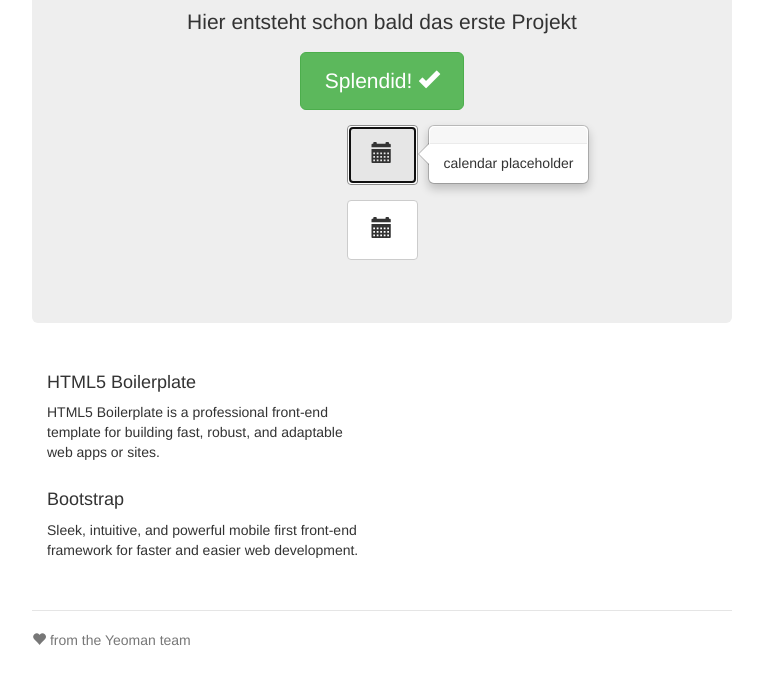
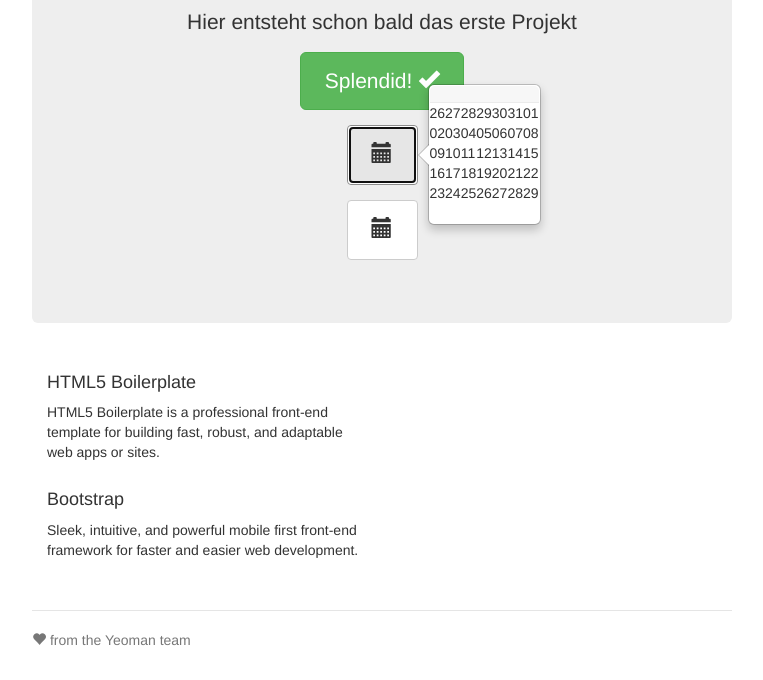
Before and after one commit to nico1510/karstel, a website: page app/index.html in a window 1280 px wide. Both pictures are taken after a click on the button 640 px from the left and 404 px from the top of the page. Shown: the part 250-930 px from the top of the page, without its empty margins (258-1021 px from the left). Drawn offline with nearby package versions, Linux system fonts and the light colour scheme; files that its build step writes are made by us from their sources.

Commit message:
started work on calendar

```diff
--- a/app/index.html
+++ b/app/index.html
@@ -41,8 +41,9 @@
         <div id="calendar-template" class="popover right" role="tooltip" style="display: none">
           <div class="arrow"></div>
           <h3 class="popover-title"></h3>
-          <div id="calendar-content" class="popover-content">
-            calendar placeholder
+          <div class="calendar-content" class="popover-content">
+            <table class="table table-hover">
+            </table>
           </div>
         </div>
       </div>
--- a/app/scripts/main.js
+++ b/app/scripts/main.js
@@ -1,19 +1,43 @@
 "use strict";
 
+
+function daysInMonthToHtml(date) {
+  var htmlString = '';
+  for (var w = moment(date.startOf('month')); w.isBefore(date.endOf('month')); w.add(1, 'weeks')) {
+    htmlString += '<tr>';
+    for(var d = moment(w.startOf('week')); d.isBefore(w.endOf('week')); d.add(1, 'days')) {
+      htmlString += '<td>' + d.format('DD') + '</td>';
+    }
+    htmlString += '</tr>';
+  }
+  return htmlString;
+}
+
 function calendarClosure(newId) {
-  var visible;
   var clone = $('#calendar-template').clone().attr('id', newId);
   clone.insertBefore($('#calendar-template'));
+  var date = moment();
+  $('#' + newId + ' .calendar-content .table' ).html(daysInMonthToHtml(date));
+
   return function toggleListener(ev) {
-    visible = !visible;
-    clone.css({
-      position : 'absolute',
-      left: $(this).offset().left + $(this).outerWidth()+'px',
-      top: $(this).offset().top +'px',
-      display : visible ? 'block' : 'none'
-    });
+      clone.css({
+        position: 'absolute',
+        left: $(this).offset().left + $(this).outerWidth() + 'px',
+        top: $(this).offset().top + (0.5* $(this).outerHeight()) - (0.5 * clone.outerHeight()) + 'px',
+        display: 'block'
+      });
   };
 }
 
+function hideCalendar(id) {
+  return function() {
+    $('#' + id).css('display', 'none');
+  };
+}
+
+
 $('#start-calendar-button').on('click', calendarClosure('start-calendar-content'));
 $('#end-calendar-button').on('click', calendarClosure('end-calendar-content'));
+
+$('#start-calendar-button').on('blur', hideCalendar('start-calendar-content'));
+$('#end-calendar-button').on('blur', hideCalendar('end-calendar-content'));
```
